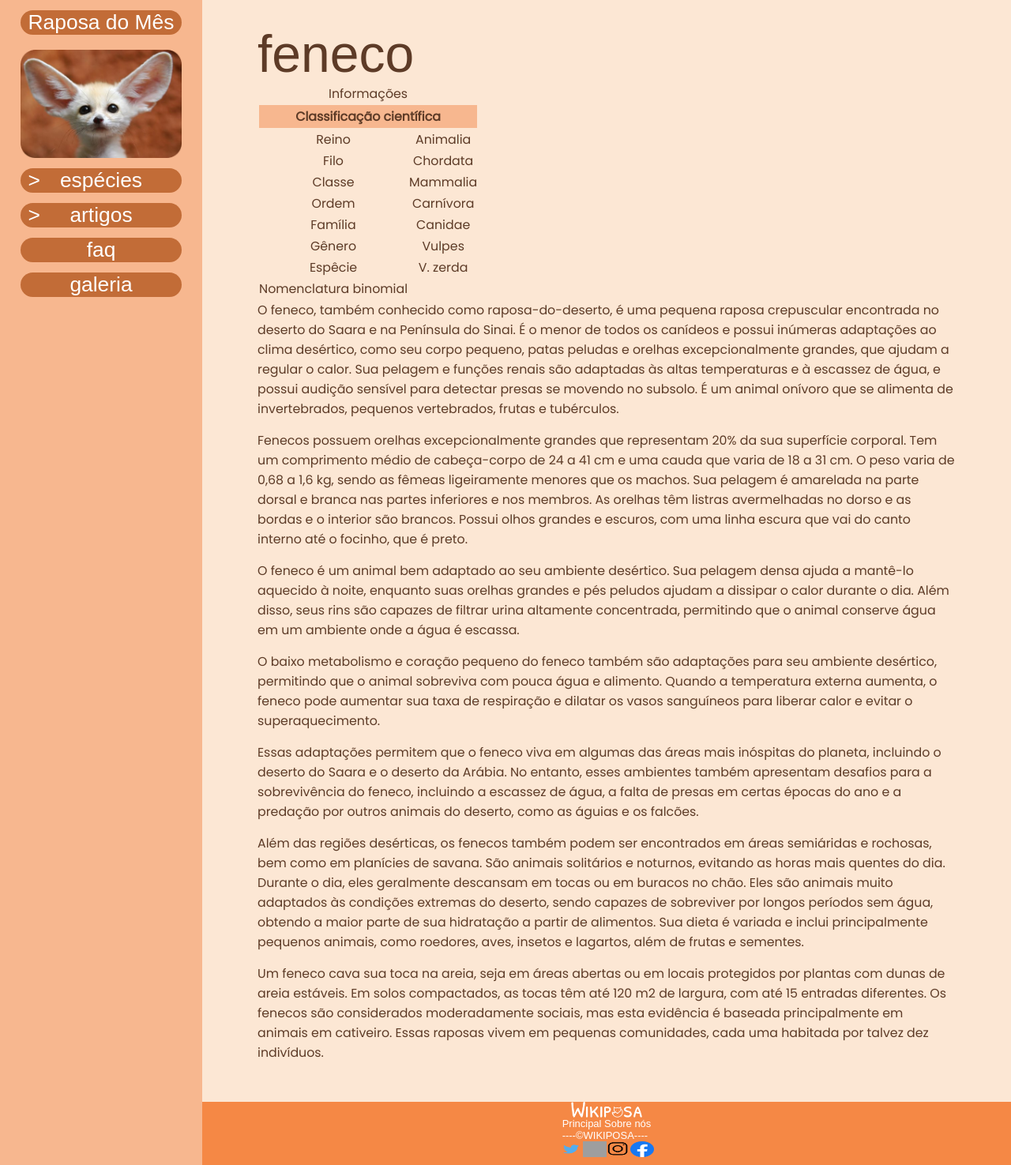
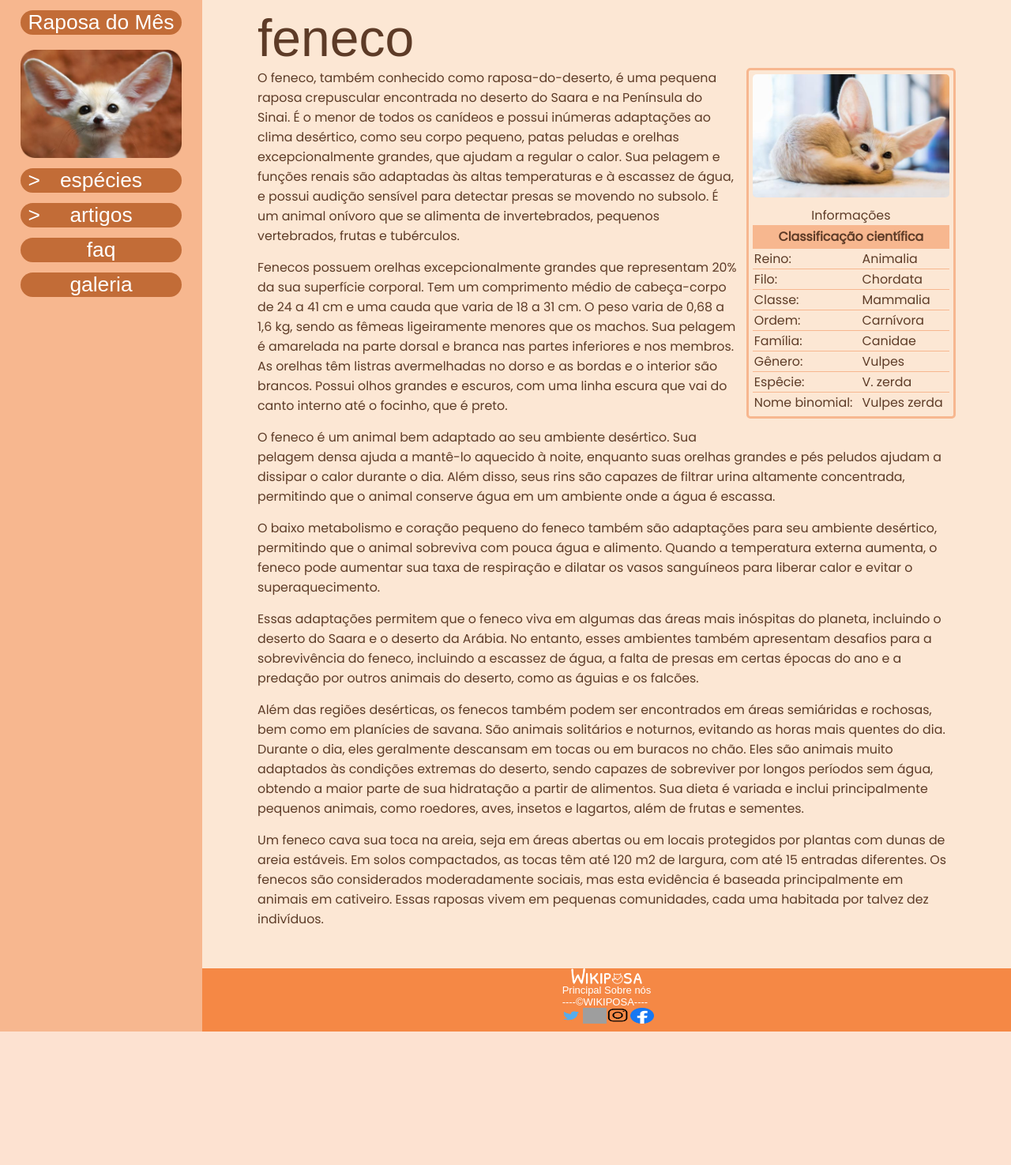
Before and after one commit to pedrOfsilveira/trabalho2-pwf, a PHP site: page /feneco.html in a window 1280 px wide. Shown: the part 80-1555 px from the top of the page at 79% size. After the commit the page ends 1386 px from the top, so only its background shows below. Run offline with PHP 8.4, Linux system fonts and the light colour scheme; some web fonts are replaced; grey boxes are pictures that could not be loaded.

Commit message:
card feneco

```diff
--- /dev/null
+++ b/css/raposas.css
@@ -0,0 +1,56 @@
+@import "style.css";
+
+/* card */
+.card {
+    border: 3px solid #f7b78f;
+    border-radius: 5px;
+    margin: 0 0 12px 12px;
+    padding: 5px;
+    min-width: 200px;
+    width: 30%;
+    height: auto;
+    float: right;
+}
+
+.card img {
+    border-radius: 5px;
+    width: 100%;
+    height: 100%;
+    margin-bottom: 10px;
+}
+
+table {
+    user-select: none;
+    width: 100%;
+    height: auto;
+    border-collapse: collapse;
+}
+
+tr:hover {
+    background-color: #F7CEB5;
+}
+
+th {
+    background-color: #f7b78f;
+    padding: 2px;
+    text-align: center;
+}
+
+td {
+    border-top: 0.5px solid #f7b78f;
+    padding-left: 2px;
+}
+
+/* texto */
+.conteudo {
+    margin: 10px 70px 50px 70px;
+}
+
+/*card 600px*/
+@media (max-width: 600px) {
+    .card {
+        margin: 0 0 20px 0;
+        width: 100%;
+    }
+
+}
--- a/css/style.css
+++ b/css/style.css
@@ -282,7 +282,7 @@ input[type='checkbox'] {
   }
 
   .conteudo {
-    margin: 20px 20px 20px 20px;
+    margin: 5px 20px 40px 20px;
     font-size: 0.5rem;
   }
 
--- a/feneco.css
+++ /dev/null
@@ -1,14 +0,0 @@
-@import "css/style.css";
-
-tr {
-    text-align: center;
-}
-
-tr:hover {
-    background-color: #f7b78f;
-}
-
-th {
-    background-color: #f7b78f;
-    padding: 2px;
-}
--- a/feneco.html
+++ b/feneco.html
@@ -5,7 +5,7 @@
     <meta charset="UTF-8">
     <meta http-equiv="X-UA-Compatible" content="IE=edge">
     <meta name="viewport" content="width=device-width, initial-scale=1.0">
-    <link href="feneco.css" rel="stylesheet">
+    <link href="css/raposas.css" rel="stylesheet">
     <title>Wikiposa</title>
 </head>
 
@@ -57,47 +57,49 @@
         <main>
             <div class="conteudo">
                 <h1>feneco</h1>
-                <div class="tabela">
+                <div class="card">
+                    <img alt="Feneco" src="img/feneco_card.jpg">
                     <table>
                         <caption>Informações</caption>
                         <thead>
                             <tr>
-                                <th colspan="2" style="text-align:center;">Classificação científica</th>
+                                <th colspan="2">Classificação científica</th>
                             </tr>
                         </thead>
                         <tbody>
                             <tr>
-                                <td>Reino</td>
+                                <td>Reino:</td>
                                 <td>Animalia</td>
                             </tr>
                             <tr>
-                                <td>Filo</td>
+                                <td>Filo:</td>
                                 <td>Chordata</td>
                             </tr>
                             <tr>
-                                <td>Classe</td>
+                                <td>Classe:</td>
                                 <td>Mammalia</td>
                             </tr>
                             <tr>
-                                <td>Ordem</td>
+                                <td>Ordem:</td>
                                 <td>Carnívora</td>
                             </tr>
                             <tr>
-                                <td>Família</td>
+                                <td>Família:</td>
                                 <td>Canidae</td>
                             </tr>
                             <tr>
-                                <td>Gênero</td>
+                                <td>Gênero:</td>
                                 <td>Vulpes</td>
                             </tr>
                             <tr>
-                                <td>Espêcie</td>
+                                <td>Espêcie:</td>
                                 <td>V. zerda</td>
                             </tr>
                         </tbody>
                         <tfoot>
                             <tr>
-                                <td>Nomenclatura binomial</td>
+                                <td>Nome binomial:</td>
+                                <td>Vulpes zerda</td>
                             </tr>
                         </tfoot>
                     </table>
```
Also changed, not shown: img/feneco_card.jpg (added).
